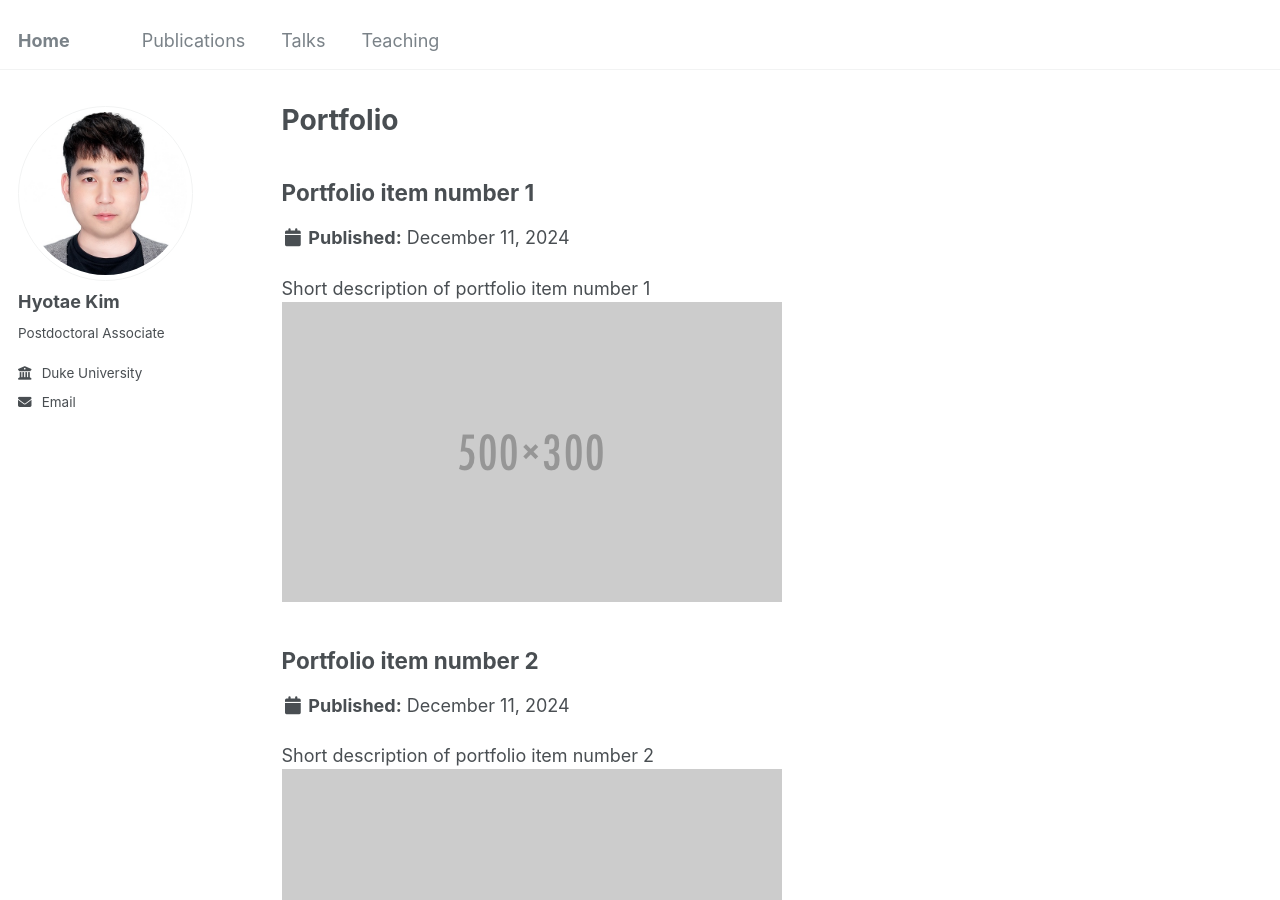
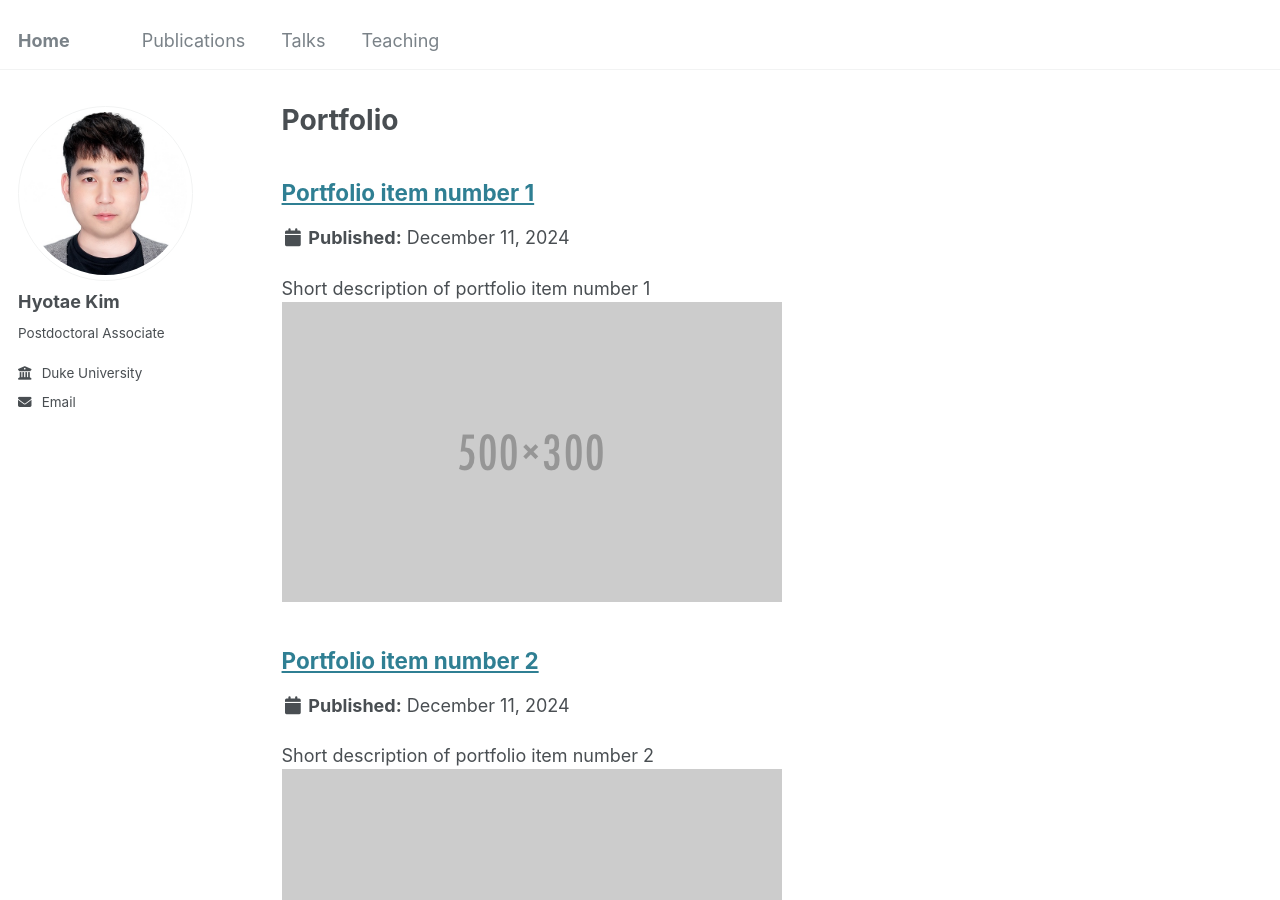
Before and after one commit to HyotaeKim/HyotaeKim.github.io, a Jekyll site: the page built from _pages/portfolio.html, in a window 1280 px wide and 900 px high. Built offline with Jekyll 4.4.1, drawn with Linux system fonts in a browser that asks for light colours.

Commit message:
Update archive-single.html

```diff
--- a/_includes/archive-single.html
+++ b/_includes/archive-single.html
@@ -30,8 +30,8 @@
       {% if post.link %}
         <a href="{{ post.link }}">{{ title }}</a> <a href="{{ base_path }}{{ post.url }}" rel="permalink"><i class="fa fa-link" aria-hidden="true" title="permalink"></i><span class="sr-only">Permalink</span></a>
       {% else %}
-        {{ title }}
-        <!-- <a href="{{ base_path }}{{ post.url }}" rel="permalink">{{ title }}</a> -->
+        <!-- {{ title }} -->
+        <a href="{{ base_path }}{{ post.url }}" rel="permalink">{{ title }}</a>
       {% endif %}
     </h2>
 
```
